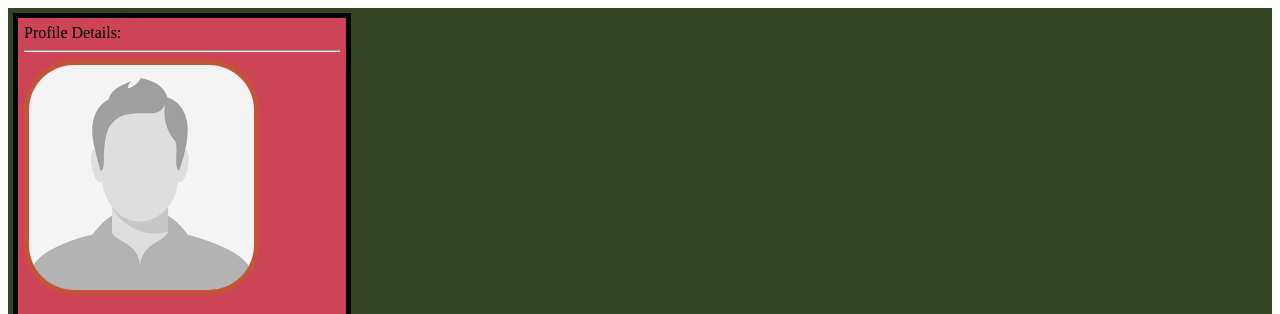
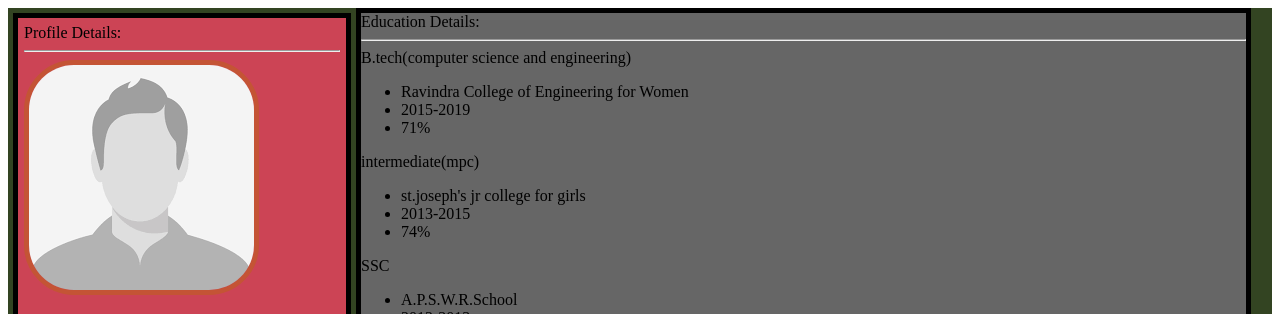
Before and after one commit to DivyaVaniPerumalla/resume_581, a plain HTML site: page index.html in a window 1280 px wide. Shown: the top 314 px of the page. Drawn offline with Linux system fonts and the light colour scheme.

Commit message:
modified javascript

```diff
--- a/data.json
+++ b/data.json
@@ -6,8 +6,34 @@
   "phone":"9908655656",
   "address":"kurnool"
 },
-"right":{
-  "Education Details":["B.tech","cse"],
- "Technical skills":["c","java","html"]
+
+"education":[
+  {
+    "course":"B.tech(computer science and engineering)",
+    "college":[
+      "Ravindra College of Engineering for Women ",
+      "2015-2019",
+      "71%"
+    ]
+  },
+
+{
+
+  "course":"intermediate(mpc)",
+  "college":[
+    "st.joseph's jr college for girls",
+    "2013-2015",
+    "74%"
+  ]
+},
+{
+
+  "course":"SSC",
+  "college":[
+    "A.P.S.W.R.School",
+    "2012-2013",
+    "78%"
+  ]
 }
-}
+]
+ }
--- a/main.js
+++ b/main.js
@@ -16,9 +16,9 @@ loadjson("data.json",function(text){
   let data=JSON.parse(text);
   console.log(data);
 basics(data.left);
- // let data1=JSON.parse(text);
- // console.log(data1);
- // basics1(data1.right);
+  let data1=JSON.parse(text);
+  console.log(data1);
+education(data1.education);
 })
 
 // for main div class calling
@@ -37,12 +37,18 @@ left.textContent="Profile Details:"
  left.appendChild(document.createElement("HR"));
 // appending to main div
 main.appendChild(left);
-// var right=document.createElement("div");
-// right.classList.add("right");
-// right.setAttribute("id","right");
 
+var right=document.createElement("div");
+right.classList.add("right");
+ right.setAttribute("id","right");
 
-
+main.appendChild(right);
+// education div start
+var edu=document.createElement("div");
+edu.classList.add("edu1");
+edu.textContent="Education Details:";
+edu.appendChild(document.createElement("HR"));
+right.appendChild(edu);
 
 function basics(leftside){
   // basics-constructor contains left object details of json file
@@ -63,3 +69,21 @@ address.textContent=leftside.address;
  left.appendChild(address);
 console.log(left);
 }
+function education(Educa){
+for(i in Educa)
+{
+var e1=document.createElement("div");
+e1.classList.add("edu2");
+e1.textContent=Educa[i].course;
+var ul=document.createElement("ul");
+for(j in Educa[i].college){
+  var li=document.createElement("li");
+  li.textContent=Educa[i].college[j];
+ul.appendChild(li);
+e1.appendChild(ul);
+edu.appendChild(e1);
+console.log(edu)
+
+}
+}
+}
--- a/style.css
+++ b/style.css
@@ -4,7 +4,7 @@
   /* flex box synyax */
   display: flex;
   flex-wrap: wrap;
-  flex-direction: column;
+  flex-direction: row;
 }
 
 .left{
```
Lines whose indentation alone changed are shown as unchanged.
